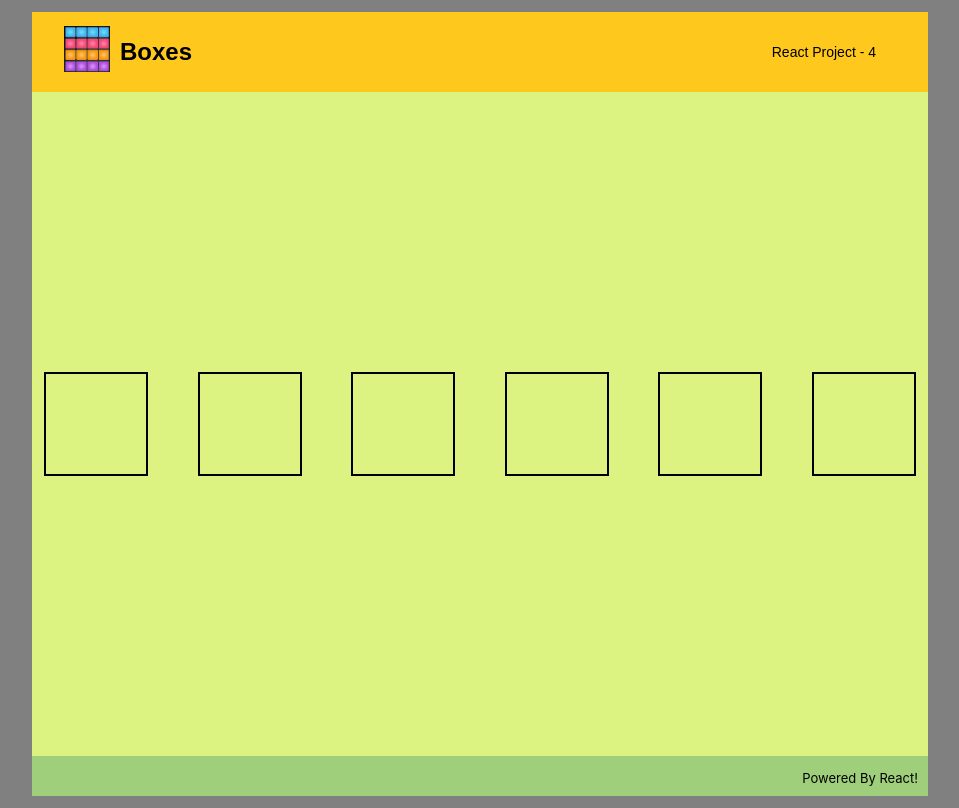
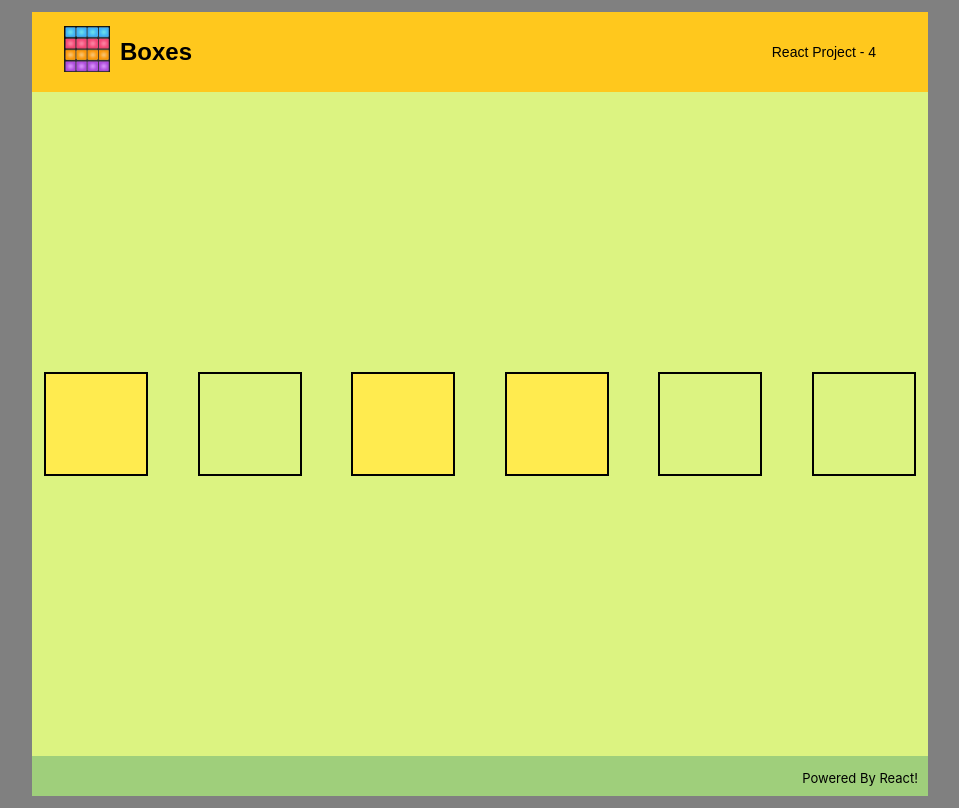
Before and after one commit to aclaverie/Boxes, a React (Create React App) app in the folder boxes/: page / in a window 1280 px wide. Shown: the whole page, without its empty margins (160-1119 px from the left). Built offline with nearby package versions, Linux system fonts and the light colour scheme.

Commit message:
trying to fix this useState update on click

```diff
--- a/boxes/src/App.css
+++ b/boxes/src/App.css
@@ -60,6 +60,10 @@
   margin-bottom: 12px;
 }
 
+.fill{
+  background-color: #FFEB4F;
+}
+
 
 .App-footer{
   background-color: #9FCF7B;
--- a/boxes/src/App.js
+++ b/boxes/src/App.js
@@ -6,6 +6,24 @@ import { useState } from 'react';
 function App() {
 
   const [boxArray, setBoxArray] = useState(boxes);
+  const [boxClicked, setBoxClicked] = useState(null);
+  const [stArray, setFutureArray] = useState(null);
+
+  function handleClick(e){
+    setBoxClicked(e.target.id);
+    setBoxArray(prevBoxes => {
+      for(let y=0;y<prevBoxes.length;y++)
+      {
+        if(prevBoxes[y].id === boxClicked){
+          prevBoxes[y].on = !prevBoxes[y].on;
+        }
+        setFutureArray([prevBoxes[y]]);
+      }
+      return ([stArray])
+    })
+    console.log(boxClicked);
+  }
+
 
 
   return (
@@ -24,7 +42,9 @@ function App() {
         React Project - 4
       </div>
       </header>
-      <Main bArray={boxArray} />
+
+      <Main bArray={boxArray} HandleClick={handleClick} />
+
       <div className="App-footer">
         <div className="footer-info">
           Powered By React!
--- a/boxes/src/components/Main.js
+++ b/boxes/src/components/Main.js
@@ -1,11 +1,14 @@
 import React from 'react';
 import Square from './Square';
 
-function Main(props){
-    // console.log(props.bArray[0].id);
-    const sqDisplay = props.bArray.map((box) => {
+function Main({ bArray, HandleClick }){
+    console.log(bArray);
+
+    const sqDisplay = bArray.map(box => {
+        let filled = (box.on) ? "square fill": "square";
+        let boxId = box.id;
         return (
-            <div key={box.id} className="square">
+            <div key={boxId} id={boxId} className={filled} onClick={HandleClick} >
                 <Square />
             </div>
         );
```
